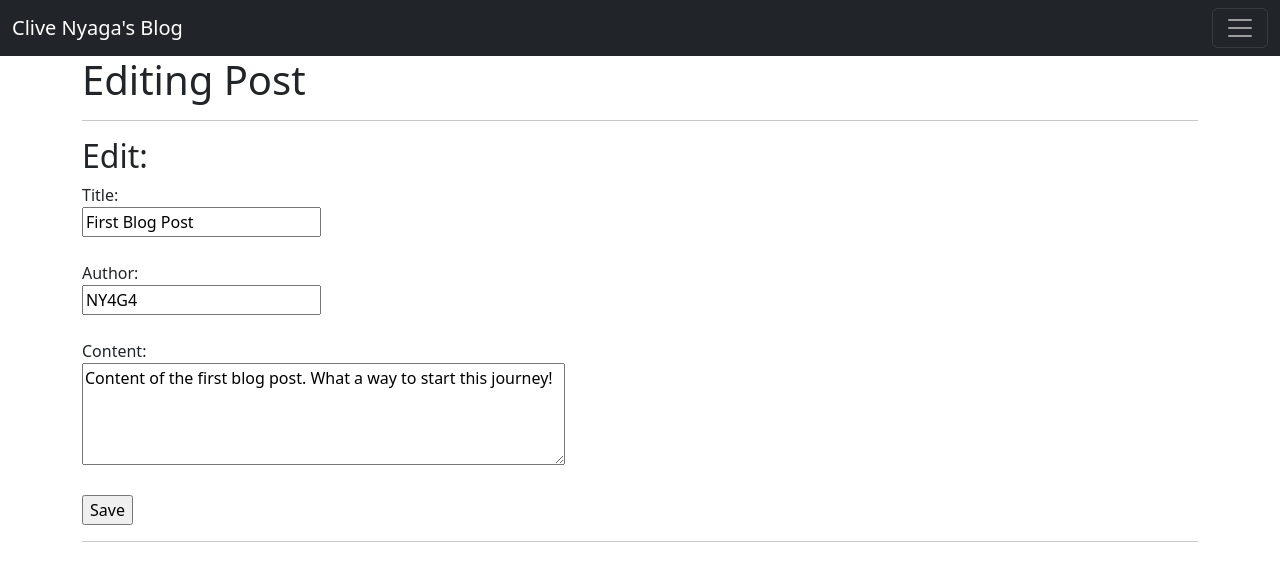
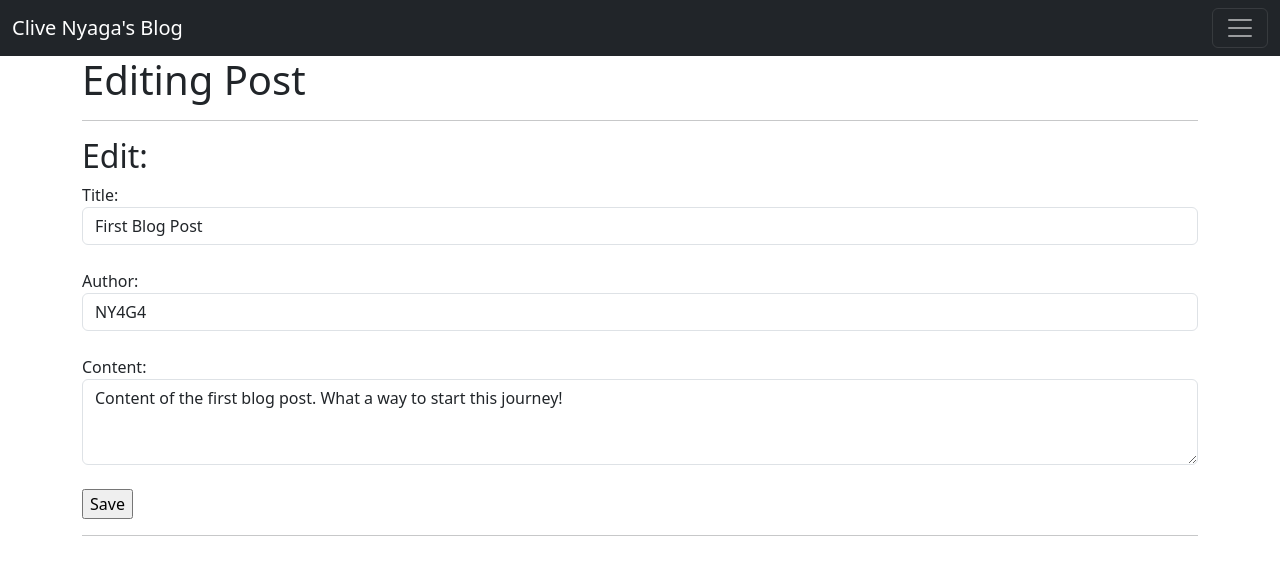
Before and after one commit to Clive-Nyaga/Flask-Blog-App, a Flask app: page /posts/edit/1 in a window 1280 px wide. Shown: the top 581 px of the page. Run offline with Flask 3, Linux system fonts and the light colour scheme.

Commit message:
Updates the styling of the input fields in the blog editing page

```diff
--- a/templates/edit.html
+++ b/templates/edit.html
@@ -12,7 +12,39 @@
 <h2>Edit:</h2>
 <form action="/posts/edit/{{post.id}}" method="POST">
 
-                <label for="title">Title:</label><br>
+    <label for="title">Title:</label>
+    <input class="form-control" type="text" name="title" id="title" value="{{ post.title }}" aria-label="Enter Title"
+        required>
+    <br>
+
+    <!--<label for="title">Title:</label><br>
+                <input type="text" id="title" name="title" required><br><br>-->
+
+    <label for="author">Author:</label>
+    <input class="form-control" type="text" name="author" id="author" value="{{ post.author }}"
+        aria-label="Enter Author">
+    <br>
+
+
+    <!--<label for="author">Author:</label><br>
+                <input type="text" id="author" name="author"><br><br>-->
+
+    <label for="content">Content:</label>
+    <!--<div class="form-group">-->
+    <!--<label for="exampleFormControlTextarea1">Content:</label>-->
+    <textarea class="form-control" name="content" id="content" placeholder="Enter Content" aria-label="Enter Content"
+        rows="3">{{ post.content }}</textarea>
+    <br>
+    <!--</div>-->
+
+    <!--<label for="content">Content:</label><br>
+    <textarea id="content" name="content" rows="4" cols="50" required></textarea><br><br>-->
+
+    <input type="submit" value="Save">
+</form>
+
+
+<!--<label for="title">Title:</label><br>
                 <input type="text" id="title" name="title" value="{{post.title}}" required><br><br>
 
                 <label for="author">Author:</label><br>
@@ -22,7 +54,7 @@
                 <textarea id="content" name="content" rows="4" cols="50" required>{{post.content}}</textarea><br><br>
 
                 <input type="submit" value="Save">
-            </form>
+            </form>-->
 <hr>
 
 
```
Also changed, not shown: instance/posts.db. Lines whose indentation alone changed are shown as unchanged.
